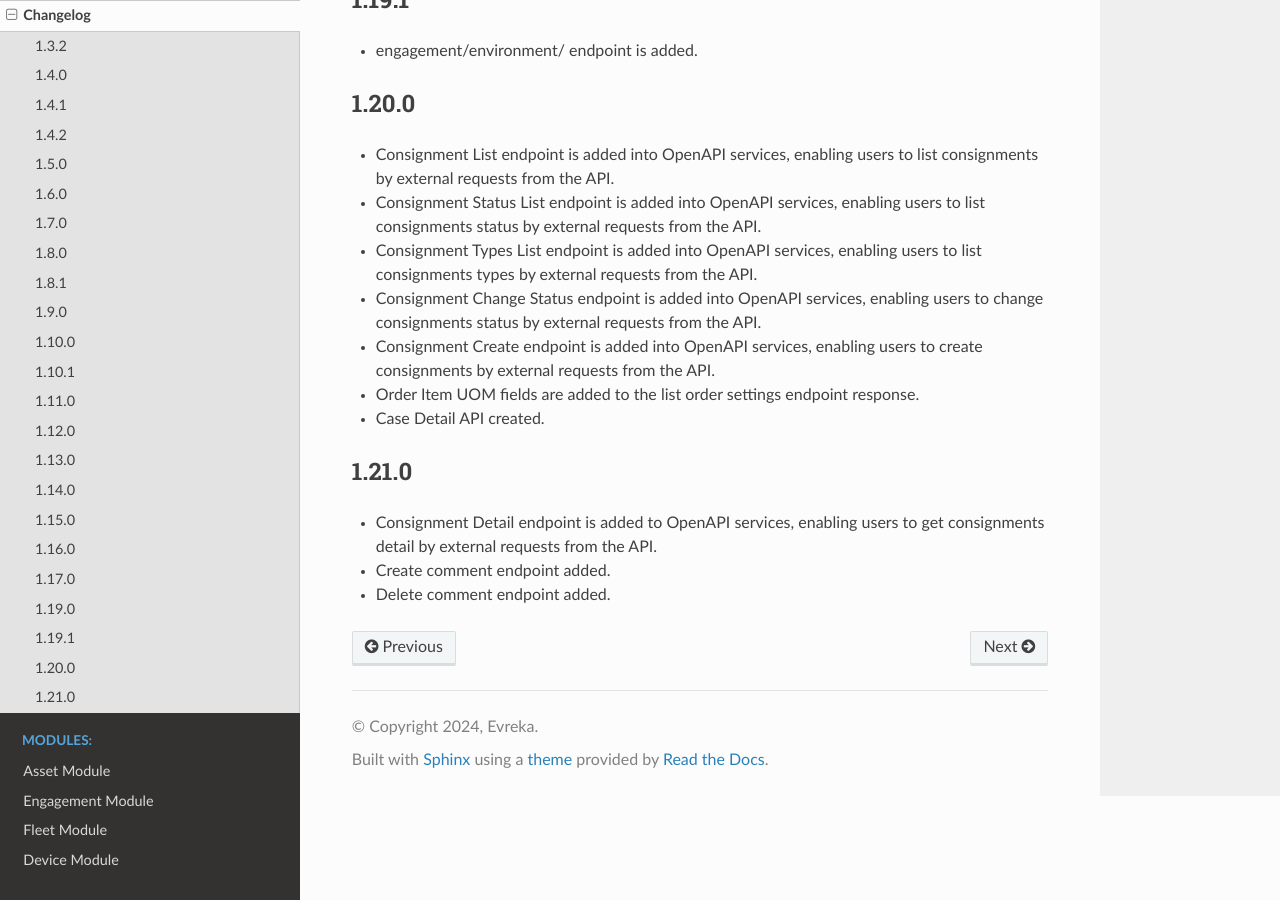
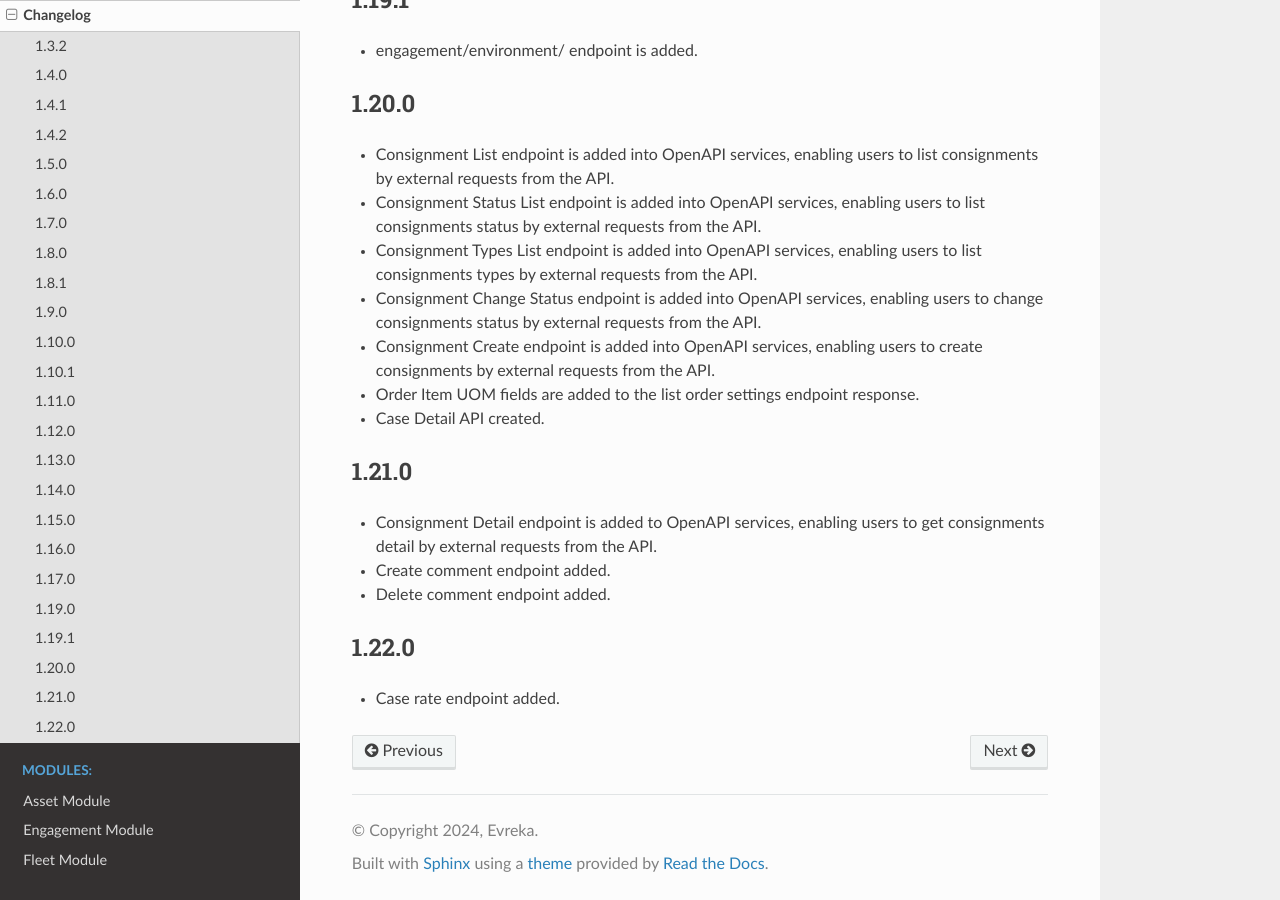
Before and after one commit to evrekadev/evreka-api-doc, a Sphinx documentation site: the page built from source/changelog.rst, in a window 1280 px wide and 900 px high, scrolled down 3409 px. Built offline with Sphinx 7.4.7 and the Read the Docs theme 3.1.0, drawn with Linux system fonts in a browser that asks for light colours.

Commit message:
E360-20155: Case Request Post Request

```diff
--- a/source/changelog.rst
+++ b/source/changelog.rst
@@ -128,3 +128,7 @@ Changelog
 - Consignment Detail endpoint is added to OpenAPI services, enabling users to get consignments detail by external requests from the API.
 - Create comment endpoint added.
 - Delete comment endpoint added.
+
+1.22.0
+----------------
+- Case rate endpoint added.
```
